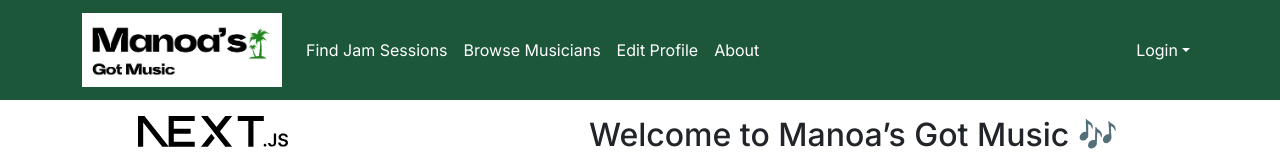
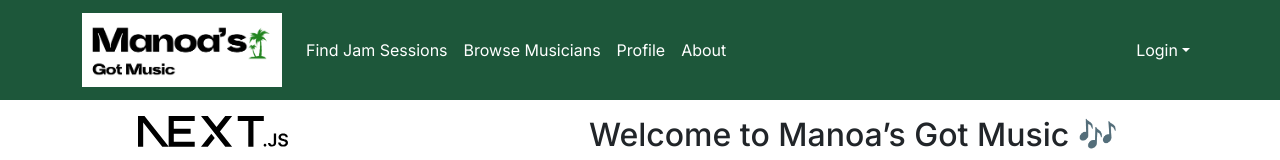
Before and after one commit to manoas-got-music/source-code, a Next.js app: page / in a window 1280 px wide. Shown: the top 160 px of the page. Built offline with nearby package versions, Linux system fonts and the light colour scheme; no server answers.

Commit message:
navbar profile

```diff
--- a/src/components/Navbar.tsx
+++ b/src/components/Navbar.tsx
@@ -39,7 +39,7 @@ const AppNavbar: React.FC<NavBarProps> = ({ onSelect, currentView }) => {
               Browse Musicians
             </Nav.Link>
             <Nav.Link onClick={() => onSelect('edit')} active={currentView === 'edit'}>
-              Edit Profile
+              Profile
             </Nav.Link>
             <Nav.Link onClick={() => onSelect('about')} active={currentView === 'about'}>
               About
```
Also changed, not shown: 1 other file (tests, documents, lock files or other folders).
